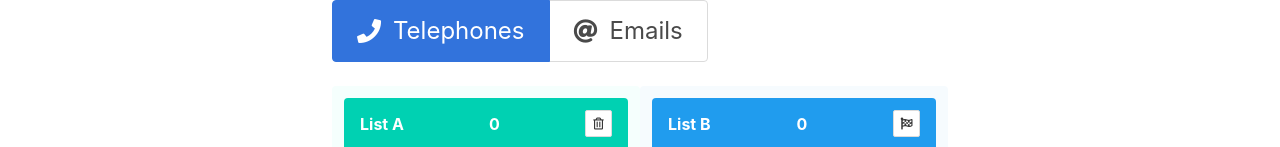
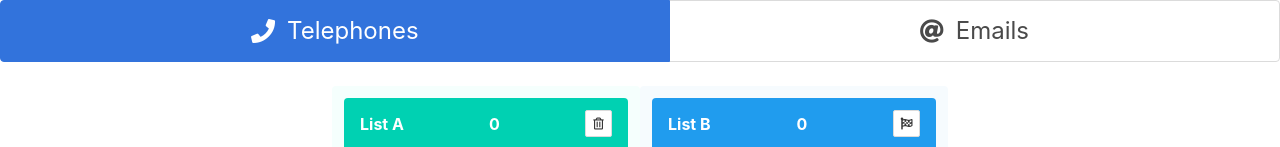
Before and after one commit to so2niko/tel-check, a plain HTML site: page index.html in a window 1280 px wide. Shown: the top 147 px of the page. Drawn offline with nearby package versions, Linux system fonts and the light colour scheme.

Commit message:
style: add tabs to header

```diff
--- a/index.html
+++ b/index.html
@@ -11,17 +11,16 @@
     <title>📞&📧</title>
 </head>
 <body>
-    <div class="is-flex">
-        <div id="v-root" class="columns is-desktop is-multiline column is-offset-3-tablet is-6-tablet">
-            <div class="tabs is-toggle is-fullwidth is-large is-centered">
+    <div id="v-root">
+        <div class="tabs is-toggle is-fullwidth is-large is-centered is-full">
             <ul>
-                    <li v-bind:class="[checkType == 'tel' ? 'is-active' : '']" @click="changeType('tel')">
+                <li v-bind:class="[checkType === 'tel' ? 'is-active' : '']" @click="changeType('tel')">
                     <a>
                         <span class="icon"><i class="fas fa-phone" aria-hidden="true"></i></span>
                         <span>Telephones</span>
                     </a>
                 </li>
-                    <li v-bind:class="[checkType == 'email' ? 'is-active' : '']" @click="changeType('email')">
+                <li v-bind:class="[checkType === 'email' ? 'is-active' : '']" @click="changeType('email')">
                     <a>
                         <span class="icon"><i class="fas fa-at" aria-hidden="true"></i></span>
                         <span>Emails</span>
@@ -29,6 +28,8 @@
                 </li>
             </ul>
         </div>
+        <div class="is-flex">
+            <div class="columns is-desktop is-multiline column is-offset-3-tablet is-6-tablet">
                 <article class="message is-primary column is-half is-marginless">
                     <div class="message-header">
                         <p>List A</p>
@@ -82,7 +83,7 @@
                 </textarea>
                 </article>
             </div>
-
+        </div>
     </div>
     <script src="https://cdn.jsdelivr.net/npm/vue@2.5.16/dist/vue.js"></script>
     <script src="./js/CopyDOM.js"></script>
```
Lines whose indentation alone changed are shown as unchanged.
